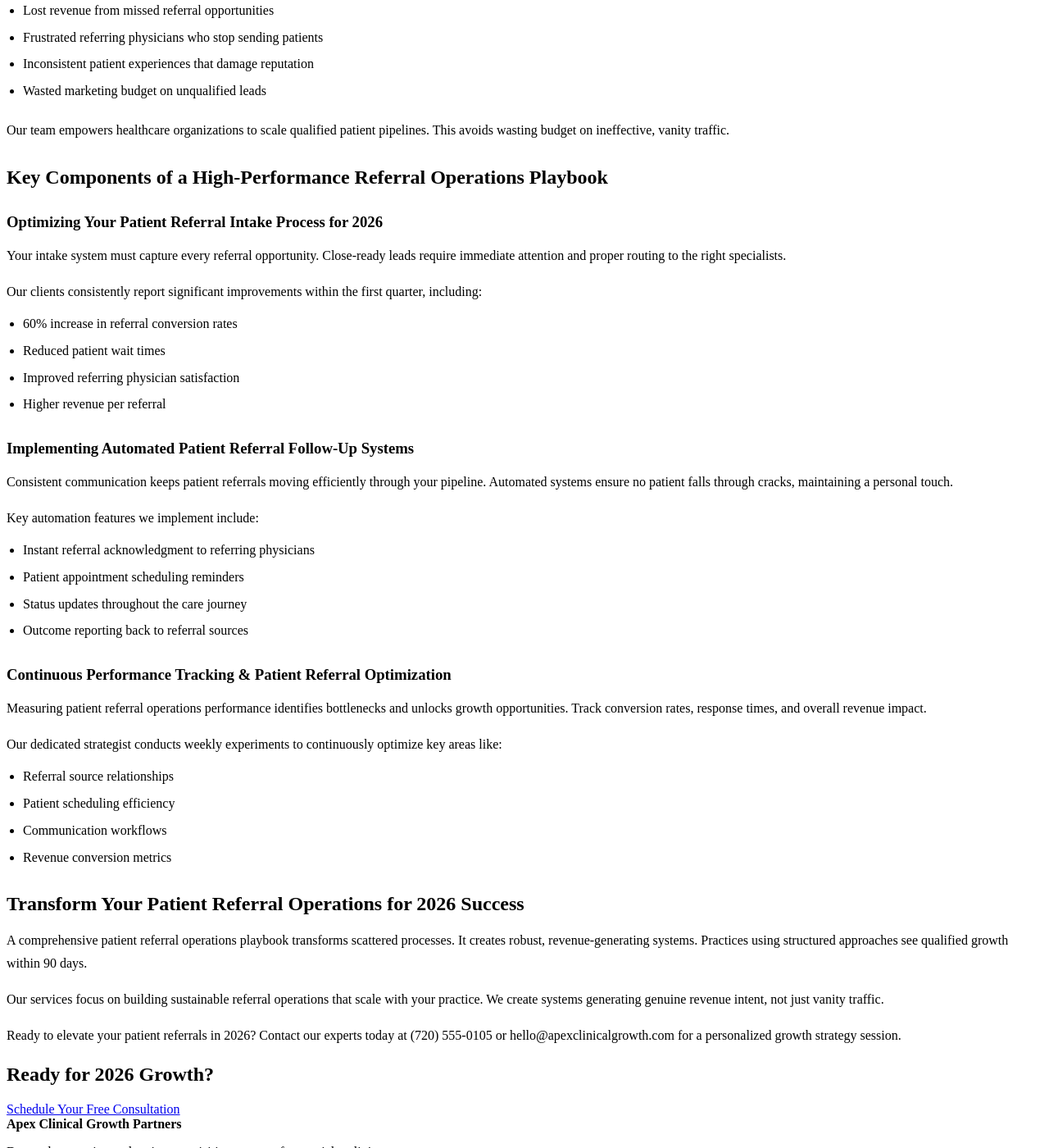
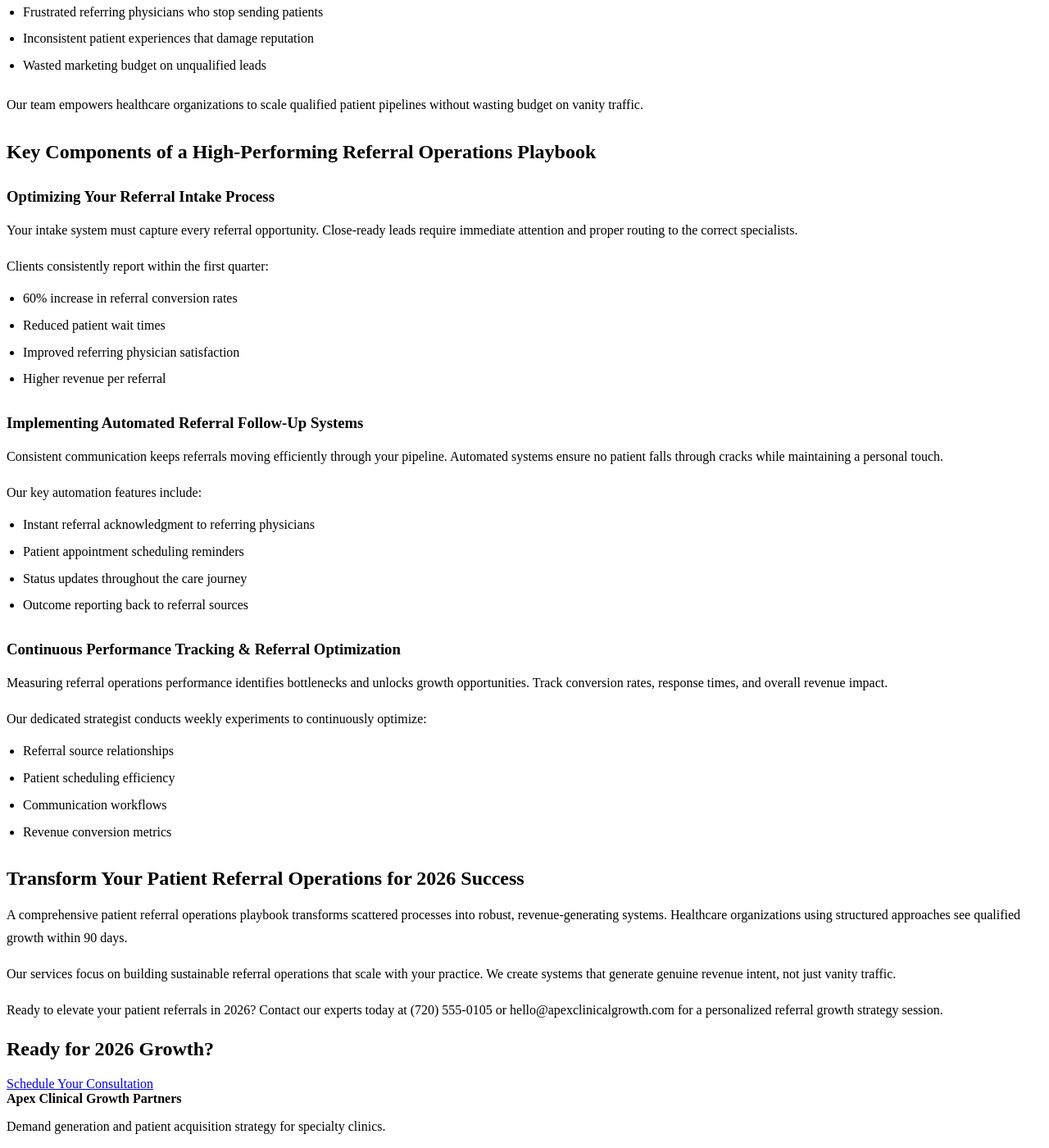
Before and after one commit to prjctlphbt/orbitr-canary-angular-20260228, a Jekyll site: the page angular-referral-ops-playbook-20260228142149.html, which Jekyll copies as it is, in a window 1280 px wide and 1400 px high, scrolled down 392 px. Shown: the whole window at 82% size. Built offline with Jekyll 4.4.1, drawn with Linux system fonts in a browser that asks for light colours; some of the changed text lies outside the part shown.

Commit message:
Rollback: Revert changes to angular-referral-ops-playbook-20260228142149.html

```diff
--- a/angular-referral-ops-playbook-20260228142149.html
+++ b/angular-referral-ops-playbook-20260228142149.html
@@ -102,46 +102,46 @@
 <main class="page-main">
 <section class="page-hero landing-hero">
 <div class="container">
-<h1 translate="no">Patient Referral Operations Playbook 2026: Drive Healthcare Growth</h1>
-<a class="cta" href="/services/">Download Your 2026 Playbook</a>
+<h1>Patient Referral Operations Playbook 2026: Drive Healthcare Growth</h1>
+<a class="cta" href="/services/">Get Your 2026 Playbook</a>
 </div>
 </section>
 <section class="landing-content">
 <div class="container orbitr-generated-content">
-<h2>Patient Referral Operations Playbook 2026: Drive Healthcare Growth</h2>
-<p>Your patient referral operations playbook is critical for growth in 2026. Many healthcare organizations lose up to 40% of referrals from broken processes and missed follow-ups.</p>
-<p>Apex Clinical Growth Partners, serving the Denver, CO community, creates systematic approaches. We convert referral intent into sustainable revenue growth for your practice.</p>
-<h2>Why a 2026 Patient Referral Operations Playbook is Essential for Growth</h2>
-<p>Effective referral operations directly impact your bottom line. Without a structured 2026 patient referral operations playbook, practices often experience:</p>
+<h1>Patient Referral Operations Playbook 2026: Drive Healthcare Growth</h1>
+<p>Your patient referral operations playbook is critical for growth in 2026. Most healthcare organizations lose 40% of referrals due to broken processes and missed follow-ups.</p>
+<p>Apex Clinical Growth Partners, serving the Denver, CO community, specializes in creating systematic approaches that convert referral intent into sustainable revenue growth.</p>
+<h2>Why a 2026 Patient Referral Operations Playbook is Crucial for Growth</h2>
+<p>Effective referral operations directly impact your bottom line. Without a structured patient referral operations playbook, practices experience:</p>
 <ul>
 <li>Lost revenue from missed referral opportunities</li>
 <li>Frustrated referring physicians who stop sending patients</li>
 <li>Inconsistent patient experiences that damage reputation</li>
 <li>Wasted marketing budget on unqualified leads</li>
 </ul>
-<p>Our team empowers healthcare organizations to scale qualified patient pipelines. This avoids wasting budget on ineffective, vanity traffic.</p>
-<h2>Key Components of a High-Performance Referral Operations Playbook</h2>
-<h3>Optimizing Your Patient Referral Intake Process for 2026</h3>
-<p>Your intake system must capture every referral opportunity. Close-ready leads require immediate attention and proper routing to the right specialists.</p>
-<p>Our clients consistently report significant improvements within the first quarter, including:
+<p>Our team empowers healthcare organizations to scale qualified patient pipelines without wasting budget on vanity traffic.</p>
+<h2>Key Components of a High-Performing Referral Operations Playbook</h2>
+<h3>Optimizing Your Referral Intake Process</h3>
+<p>Your intake system must capture every referral opportunity. Close-ready leads require immediate attention and proper routing to the correct specialists.</p>
+<p>Clients consistently report within the first quarter:
 <ul>
 <li>60% increase in referral conversion rates</li>
 <li>Reduced patient wait times</li>
 <li>Improved referring physician satisfaction</li>
 <li>Higher revenue per referral</li>
 </ul></p>
-<h3>Implementing Automated Patient Referral Follow-Up Systems</h3>
-<p>Consistent communication keeps patient referrals moving efficiently through your pipeline. Automated systems ensure no patient falls through cracks, maintaining a personal touch.</p>
-<p>Key automation features we implement include:
+<h3>Implementing Automated Referral Follow-Up Systems</h3>
+<p>Consistent communication keeps referrals moving efficiently through your pipeline. Automated systems ensure no patient falls through cracks while maintaining a personal touch.</p>
+<p>Our key automation features include:
 <ul>
 <li>Instant referral acknowledgment to referring physicians</li>
 <li>Patient appointment scheduling reminders</li>
 <li>Status updates throughout the care journey</li>
 <li>Outcome reporting back to referral sources</li>
 </ul></p>
-<h3>Continuous Performance Tracking &amp; Patient Referral Optimization</h3>
-<p>Measuring patient referral operations performance identifies bottlenecks and unlocks growth opportunities. Track conversion rates, response times, and overall revenue impact.</p>
-<p>Our dedicated strategist conducts weekly experiments to continuously optimize key areas like:
+<h3>Continuous Performance Tracking &amp; Referral Optimization</h3>
+<p>Measuring referral operations performance identifies bottlenecks and unlocks growth opportunities. Track conversion rates, response times, and overall revenue impact.</p>
+<p>Our dedicated strategist conducts weekly experiments to continuously optimize:
 <ul>
 <li>Referral source relationships</li>
 <li>Patient scheduling efficiency</li>
@@ -149,15 +149,15 @@
 <li>Revenue conversion metrics</li>
 </ul></p>
 <h2>Transform Your Patient Referral Operations for 2026 Success</h2>
-<p>A comprehensive patient referral operations playbook transforms scattered processes. It creates robust, revenue-generating systems. Practices using structured approaches see qualified growth within 90 days.</p>
-<p>Our services focus on building sustainable referral operations that scale with your practice. We create systems generating genuine revenue intent, not just vanity traffic.</p>
-<p>Ready to elevate your patient referrals in 2026? Contact our experts today at (720) 555-0105 or hello@apexclinicalgrowth.com for a personalized growth strategy session.</p>
+<p>A comprehensive patient referral operations playbook transforms scattered processes into robust, revenue-generating systems. Healthcare organizations using structured approaches see qualified growth within 90 days.</p>
+<p>Our services focus on building sustainable referral operations that scale with your practice. We create systems that generate genuine revenue intent, not just vanity traffic.</p>
+<p>Ready to elevate your patient referrals in 2026? Contact our experts today at (720) 555-0105 or hello@apexclinicalgrowth.com for a personalized referral growth strategy session.</p>
 </div>
 </section>
 <section class="landing-cta">
 <div class="container">
 <h2>Ready for 2026 Growth?</h2>
-<a class="cta" href="/services/">Schedule Your Free Consultation</a>
+<a class="cta" href="/services/">Schedule Your Consultation</a>
 </div>
 </section>
 </main>
```
Also changed, not shown: other parts of angular-referral-ops-playbook-20260228142149.html (+2 -2 lines).
